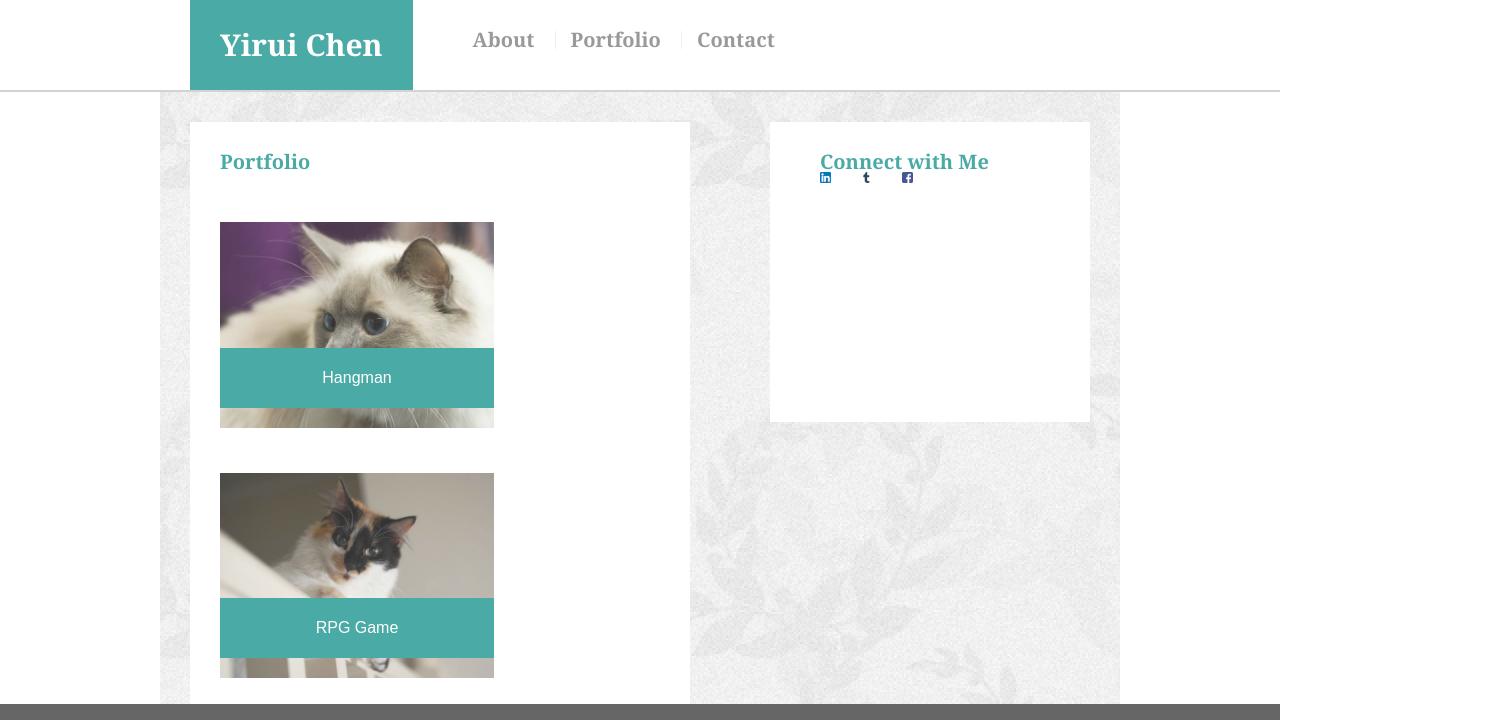
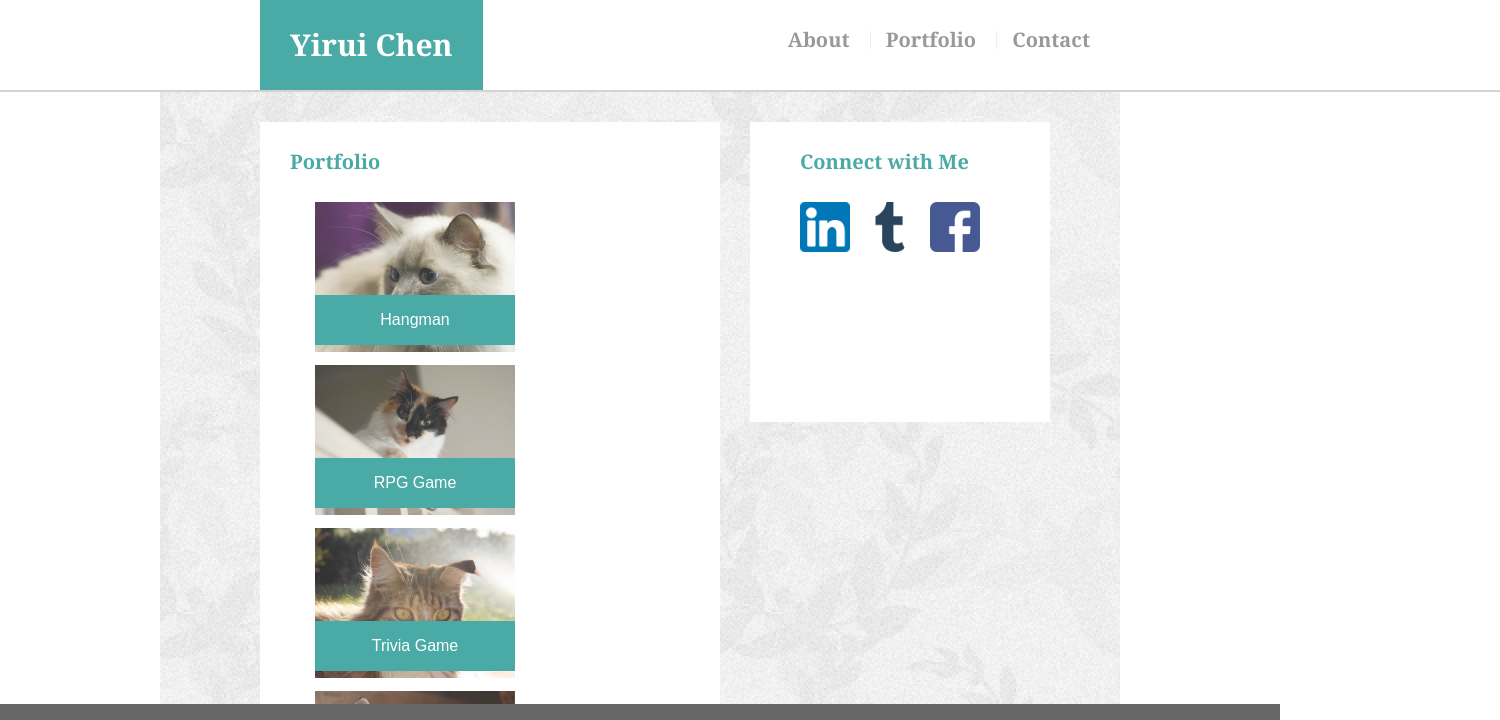
Before and after one commit to yiruic/Basic-Portfolio, a plain HTML site: page portfolio.html in a window 1280 px wide. Shown: the top 720 px of the page, 1500 px wide, since content can reach past the window. Drawn offline with Linux system fonts and the light colour scheme.

Commit message:
update files

```diff
--- a/assets/css/style.css
+++ b/assets/css/style.css
@@ -14,6 +14,7 @@ body {
     margin-right: auto;
     margin-left: auto;
     margin-bottom: 0px;
+    padding-left: 70px;
   }
 
   div.container12 {
@@ -29,14 +30,16 @@ body {
   }
   div.header {
     display: block;
+    width: 960px;
     box-sizing: border-box;
     background-color: white;
     font-weight: bold;
     font-family: 'Georgia', Times, Times New Roman, serif;
     justify-content: space-between;
     margin-left: 30px;
+    margin-right: 30px;
     height: 90px;
-            }
+    }
 
   .name {
     display: block;
@@ -49,9 +52,10 @@ body {
 
   nav {
       display: block;
+      float: right;
       font-size: 20px;
-      float: right;
       padding: 30px;
+      padding-right: 0px;
       }
 
   nav a {
@@ -70,12 +74,14 @@ body {
 
 hr {
   margin: 0px;
+  width: 1500px;
 }
 
 
   div.container2 {
   	background: url(../images/xv_@2X.png);
-  	padding: 30px;
+    padding-top: 30px;
+    padding-bottom: 30px;
   	margin: 0px;
   	border-top: 5px;
   	border-top-color: lightgrey;
@@ -84,6 +90,8 @@ hr {
     width: 960px;
     margin-right: auto;
     margin-left: auto;
+    padding-right: 70px;
+    padding-left: 70px;
   	}
 
     section.article {
@@ -93,9 +101,10 @@ hr {
         padding-right: 30px;
         background-color: white;
         flex:2 ;
-        margin-right: 80px;
+        margin-right: 30px;
+        margin-left: 30px;
         height: 1000px;
-        }
+      }
 
         div.p {
           width: 100%;
@@ -109,8 +118,9 @@ hr {
         }
 
         img {
-        	float: left;
-        	margin-right: 30px
+        	margin-right: 10px;
+          margin-bottom: 10px;
+
         }
 
         .work img {
@@ -140,9 +150,15 @@ hr {
       margin-bottom: 0;
       }
 
-.icon-img {
-  width: 100px;
-}
+
+    div.icons {
+      padding-top: 30px;
+    }
+
+
+    .icon-img {
+      width: 50%;
+    }
 
 
 /*ONLY for portfolio page
@@ -153,10 +169,10 @@ hr {
 
     .work {
       position: relative;
-      width: 274px;
+      width: 200px;
       overflow: auto;
       float: left;
-      margin: 20px 0 25px;
+      margin: 0 25px;
       }
 
     .work:nth-child(even) {
@@ -178,7 +194,7 @@ hr {
       width: 100%;
       color: #fff;
       text-align: center;
-      line-height: 30px;
+      line-height: 20px;
       font-weight: 300;
       background: #4aaaa5;
       border-bottom: 0;
--- a/portfolio.html
+++ b/portfolio.html
@@ -62,11 +62,12 @@
 			<div class="p">Connect with Me
 				<br>
 				<div class="icons">
-					<a href="#"><img class="icons" src="./assets/images/027-linkedin.png" style="width: 5%" style="height: 5%"></a>
-					<a href="#"><img class="icons" src="./assets/images/009-tumblr.png" style="width: 5%" style="height: 5%"></a>
-					<a href="#"><img class="icons" src="./assets/images/036-facebook.png" style="width: 5%" style="height: 5%"></a>
+					<a href="#"><img class="icons" src="./assets/images/027-linkedin.png" style="width: 25%"></a>
+					<a href="#"><img class="icons" src="./assets/images/009-tumblr.png" style="width: 25%"></a>
+					<a href="#"><img class="icons" src="./assets/images/036-facebook.png" style="width: 25%"></a>
 				</div>
 			</div>
+
 		</section>
 	</div>
 
```
Also changed, not shown: contact.html (+7 -5 lines), index.html (+4 -7 lines), 2 other files.
